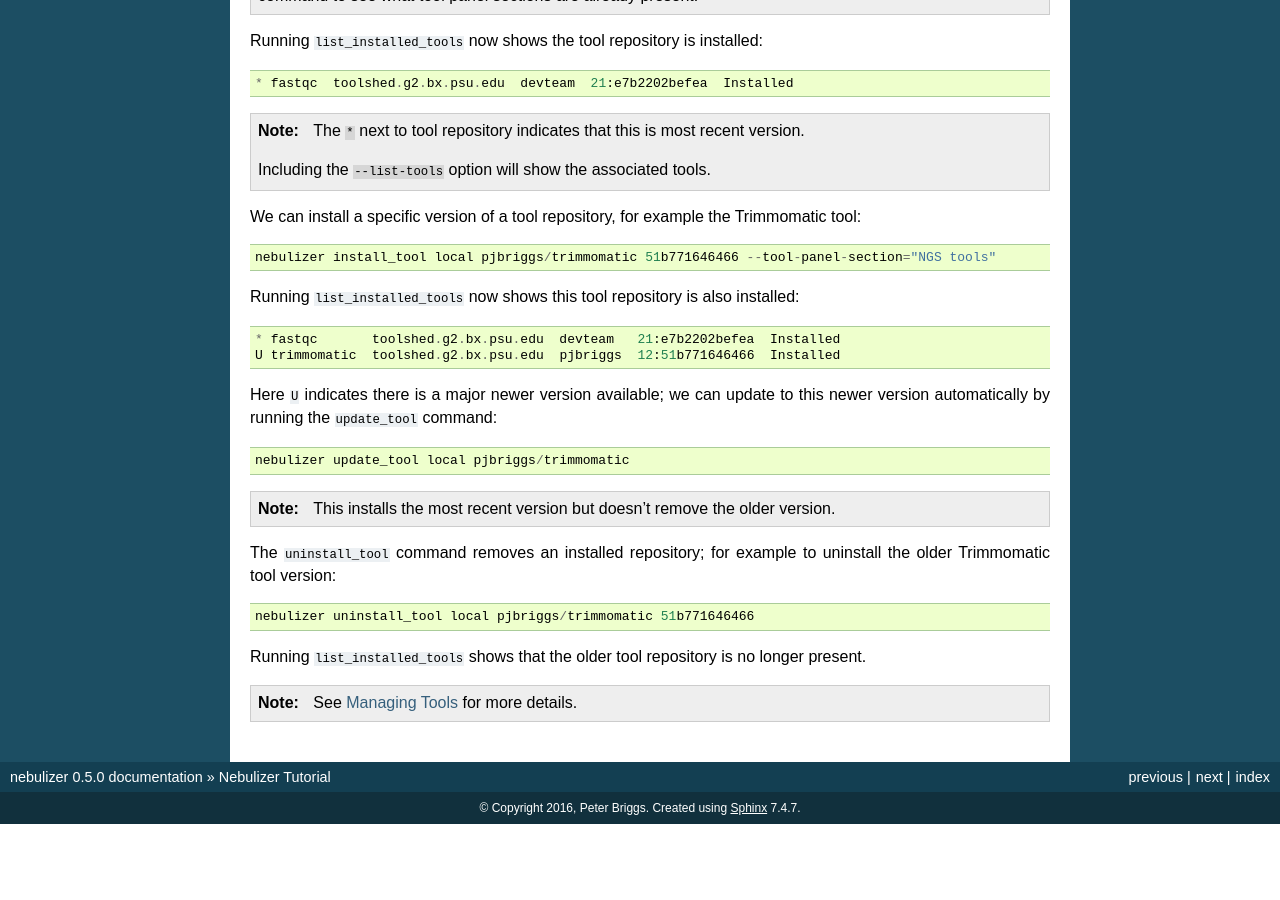
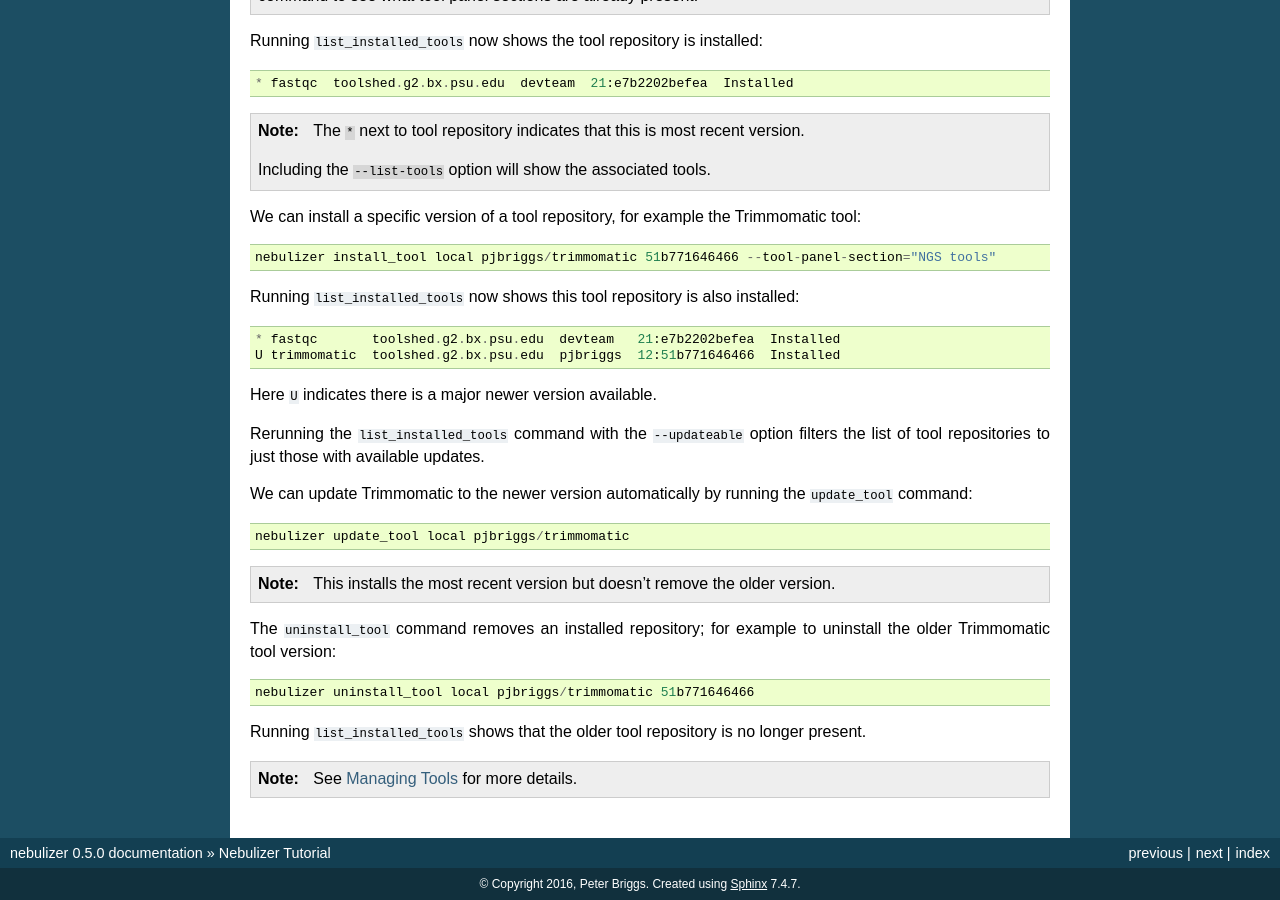
Before and after one commit to pjbriggs/nebulizer, a Sphinx documentation site: the page built from docs/tutorial.rst, in a window 1280 px wide and 900 px high, scrolled down 5181 px. Built offline with Sphinx 7.4.7, drawn with Linux system fonts in a browser that asks for light colours; before the commit the page ends 6005 px from its top, so only the background shows below that.

Commit message:
Documentation: add --updateable to 'list_installed_tools' and fix typo for tool to uninstall.

```diff
--- a/docs/tutorial.rst
+++ b/docs/tutorial.rst
@@ -434,7 +434,13 @@ repository is also installed:
    U trimmomatic  toolshed.g2.bx.psu.edu  pjbriggs  12:51b771646466  Installed
 
 Here ``U`` indicates there is a major newer version
-available; we can update to this newer version automatically
+available.
+
+Rerunning the ``list_installed_tools`` command with the
+``--updateable`` option filters the list of tool
+repositories to just those with available updates.
+
+We can update Trimmomatic to the newer version automatically
 by running the ``update_tool`` command:
 
 ::
```
